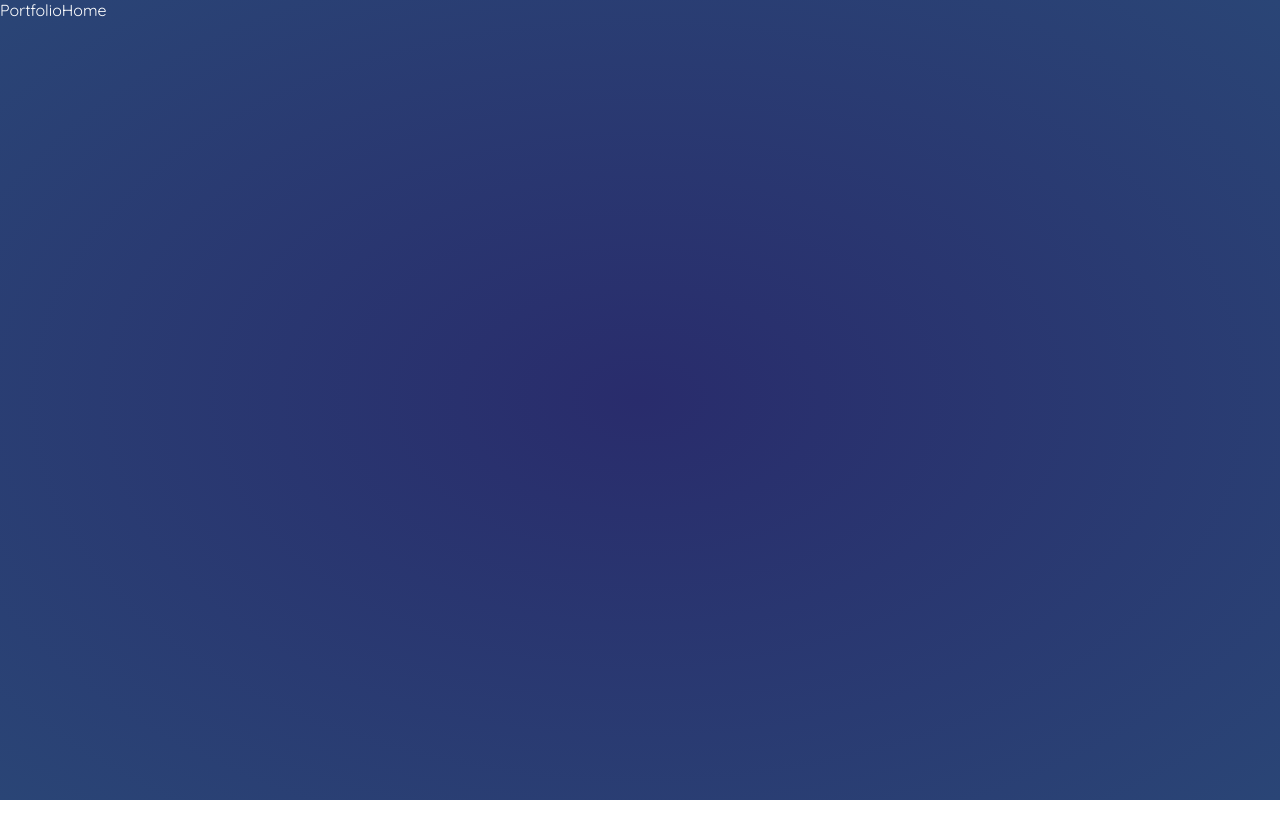
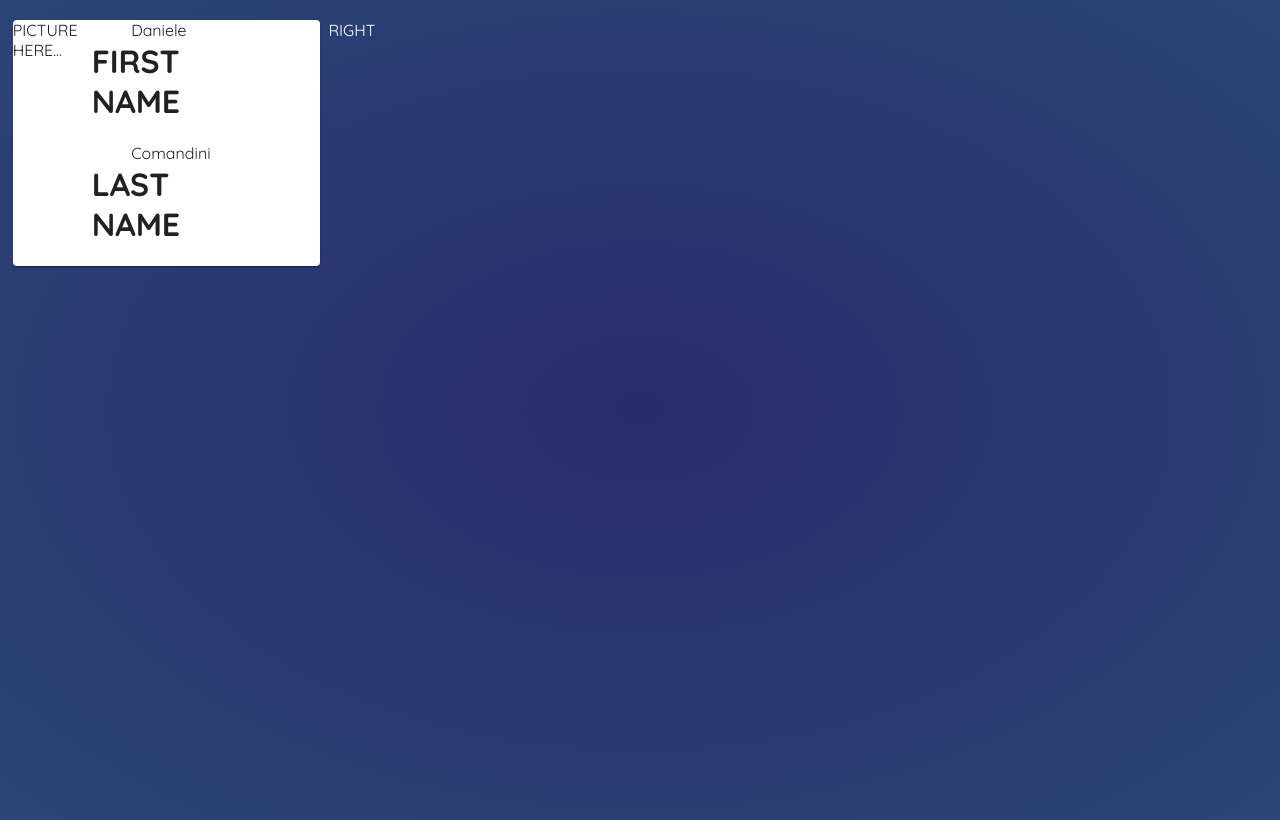
Before and after one commit to danielecomandini/portfolio, a React (Create React App) app in the folder calendar/: page / in a window 1280 px wide. Built offline with nearby package versions, Linux system fonts and the light colour scheme; the HTML template or start-up script is replaced by a standard one.

Commit message:
Preparation for About Me

```diff
--- a/calendar/src/projects/home/PortfolioHome.jsx
+++ b/calendar/src/projects/home/PortfolioHome.jsx
@@ -1,5 +1,24 @@
+import Row from "../../UI/materials/grid/Row";
+import Column from "../../UI/materials/grid/Column";
+import AboutMe from "./components/about-me/AboutMe";
+
 const PortfolioHome = () => {
-  return <div>PortfolioHome</div>;
+  return (
+    <div
+      style={{
+        margin: "0 auto",
+        marginTop: "20px",
+        width: "98%",
+      }}
+    >
+      <Row>
+        <Column laptop={3}>
+          <AboutMe />
+        </Column>
+        <Column laptop={9}>RIGHT</Column>
+      </Row>
+    </div>
+  );
 };
 
 export default PortfolioHome;
--- /dev/null
+++ b/calendar/src/projects/home/components/about-me/AboutMe.jsx
@@ -0,0 +1,28 @@
+import { Card, Typography } from "@mui/material";
+import Row from "../../../../UI/materials/grid/Row";
+import Column from "../../../../UI/materials/grid/Column";
+
+const AboutMeInfo = ({label, value}) => {
+    return <Row>
+        <Column laptop={2} mobile={2}>
+            <h1>{label}</h1>
+        </Column>
+        <Column laptop={10} mobile={10}>{value}</Column>
+    </Row>
+}
+
+const AboutMe = () => {
+  return <Card>
+    <Row>
+        <Column laptop={3} mobile={3}>
+            PICTURE HERE...
+        </Column>
+        <Column laptop={9} mobile={9}>
+            <AboutMeInfo label="FIRST NAME" value="Daniele" />
+            <AboutMeInfo label="LAST NAME" value="Comandini" />
+        </Column>
+    </Row>
+  </Card>;
+};
+
+export default AboutMe;
```
